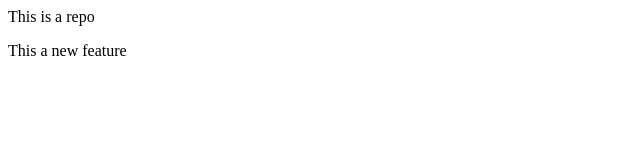
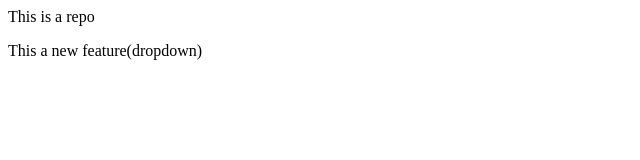
Before and after one commit to Rishith9546/LocalRepo, a plain HTML site: page index.html in a window 1280 px wide. Shown: the full height of the page, 0-640 px from the left. Drawn offline with Linux system fonts and the light colour scheme.

Commit message:
Add dropdown

```diff
--- a/index.html
+++ b/index.html
@@ -1,2 +1,2 @@
 <p>This is a repo</p>
-<p>This a new feature</p>
+<p>This a new feature(dropdown)</p>
```
